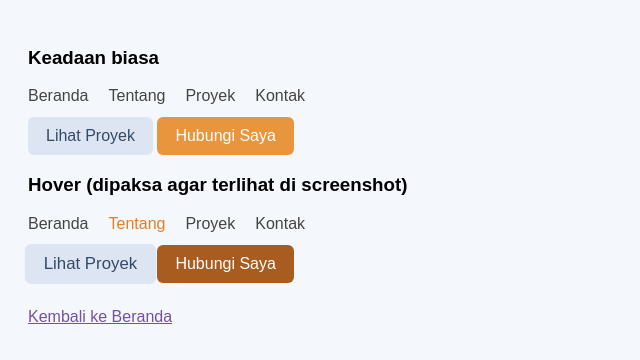
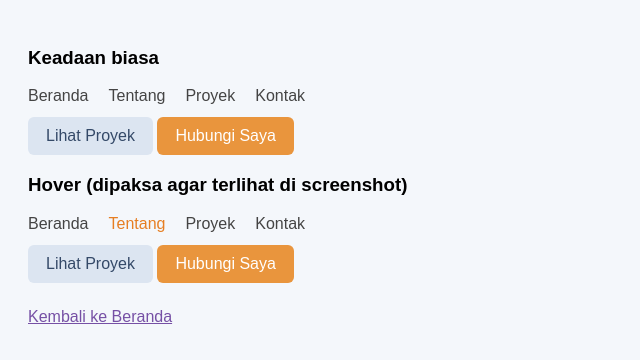
Before and after one commit to Ryusei-boo/kevan_ting_yung_an-xtkj2-15-pwd-formatif, a plain HTML site: page components/interactive.html in a window 1280 px wide. Shown: the whole page, without its empty margins (0-640 px from the left). Drawn offline with Linux system fonts and the light colour scheme.

Commit message:
fix: resolve all revision notes for assignment

```diff
--- a/components/interactive.html
+++ b/components/interactive.html
@@ -33,8 +33,8 @@
     </nav>
 
     <div class="buttons">
-        <a class="btn btn-grow hover-forced">Lihat Proyek</a>
-        <a class="btn btn-darken hover-forced">Hubungi Saya</a>
+        <a class="btn btn-grow hover">Lihat Proyek</a>
+        <a class="btn btn-darken hover">Hubungi Saya</a>
     </div>
 
     <footer>
```
Also changed, not shown: components/card-badge.html (+1 -1 lines), components/navbar.html (+1 -1 lines), components/sidebar.html (+1 -1 lines).
